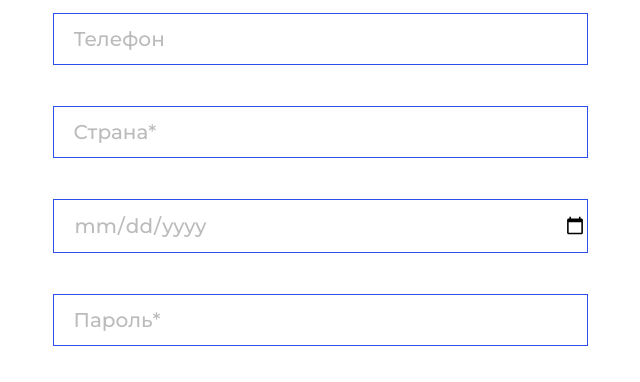
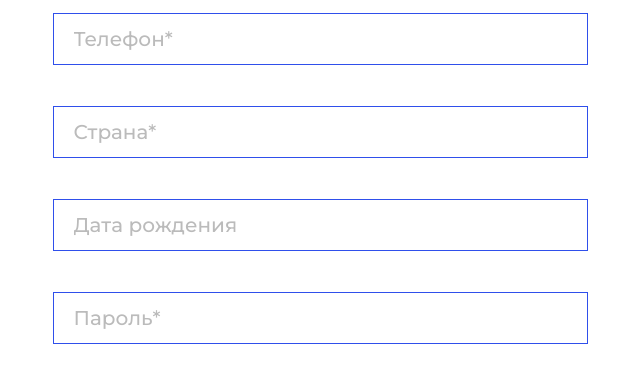
Before and after one commit to snd47/HTML_CSS, a plain HTML site: page PSD_TEMPLATES/Magicportal/registration/index.html in a window 1280 px wide. Shown: the part 381-763 px from the top of the page, 320-960 px from the left. Drawn offline with nearby package versions, Linux system fonts and the light colour scheme.

Commit message:
validator fix, ie11 reg. button center fix

```diff
--- a/PSD_TEMPLATES/Magicportal/registration/css/style.css
+++ b/PSD_TEMPLATES/Magicportal/registration/css/style.css
@@ -1,5 +1,5 @@
 body {
-    font-family: Montserrat;
+    font-family: Montserrat, sans-serif;
 }
 
 
@@ -21,6 +21,11 @@ body {
 
     border: 1px solid #2f4feb;
     border-radius:30px;
+}
+
+.registration-form>form {
+    text-align: center;
+
 }
 
 .registration-form >:first-child {
@@ -57,9 +62,9 @@ body {
 }
 
 .registration-form button {
-    position: relative;
+    /* position: relative;
     left: 50%;
-    margin-left:-202px;
+    margin-left:-202px; */
     margin-top: 10px;
     margin-bottom: 75px;
 
@@ -74,6 +79,8 @@ body {
     background-color: #2f4feb;
 }
 
+
+
 @media screen and (max-width: 768px)  {
 
     .registration-form input {
@@ -84,16 +91,12 @@ body {
 
 @media screen and (max-width: 576px)  {
     .registration-form {
+        margin:10px;
+    }
 
-        /* width: 680px; */
-        margin:10px;
-
-
-    }
     .registration-form h3 {
         margin-bottom: 30px;
         margin-top: 30px;
-
     }
 
     .registration-form input {
@@ -101,20 +104,16 @@ body {
         margin-bottom:15px;
         padding: 5px 0 5px 10px;
 
-
         font-size: 16px;
-
-
     }
 
     .registration-form button {
 
-        margin-left:-145px;
+        /* margin-left:-145px; */
         margin-bottom: 55px;
 
         width: 290px;
 
         font-size: 20px;
-
     }
 }
--- a/PSD_TEMPLATES/Magicportal/registration/index.html
+++ b/PSD_TEMPLATES/Magicportal/registration/index.html
@@ -4,8 +4,9 @@
     <meta charset="UTF-8">
     <meta name="viewport" content="width=device-width, initial-scale=1.0">
     <meta http-equiv="X-UA-Compatible" content="ie=edge">
+
+    <link rel="stylesheet" href="https://stackpath.bootstrapcdn.com/bootstrap/4.3.1/css/bootstrap.min.css" integrity="sha384-ggOyR0iXCbMQv3Xipma34MD+dH/1fQ784/j6cY/iJTQUOhcWr7x9JvoRxT2MZw1T" crossorigin="anonymous">
     <link href="https://fonts.googleapis.com/css?family=Montserrat:400,500,700&display=swap" rel="stylesheet">
-    <link rel="stylesheet" href="https://stackpath.bootstrapcdn.com/bootstrap/4.3.1/css/bootstrap.min.css" integrity="sha384-ggOyR0iXCbMQv3Xipma34MD+dH/1fQ784/j6cY/iJTQUOhcWr7x9JvoRxT2MZw1T" crossorigin="anonymous">
     <link href="css/style.css" rel="stylesheet">
     <title>Document</title>
 </head>
@@ -16,10 +17,10 @@
     <main>
            <div class="container modal-registration">
                <div class="row registration">
-                   <div class="col- registration-form">
+                   <div class="registration-form">
                         <a href=""><img src="img/close_sign.png" alt="X"></a>
                         <h3>Регистрация</h3>
-                        <form role="form" action="">
+                        <form>
 
                             <div class="form-group">
                                 <input type="text" value="ФИО*" required>
@@ -28,13 +29,14 @@
                                 <input type="email" value="E-mail (Ваш логин)*" required>
                             </div>
                             <div class="form-group" >
-                                <input type="tel" pattern="[0-9]{10}" value="Телефон" required>
+                                <input type="tel" pattern="[0-9]{10}" value="Телефон*" required>
                             </div>
                             <div class="form-group" >
                                 <input type="text" value="Страна*" required>
                             </div>
                             <div class="form-group" >
-                                <input type="date" value="Дата рождения">
+                                <input type="text" value="Дата рождения">
+                                <!-- <input type="date" value=""> -->
                             </div>
                             <div class="form-group" >
                                 <input type="text" value="Пароль*" required>
```
